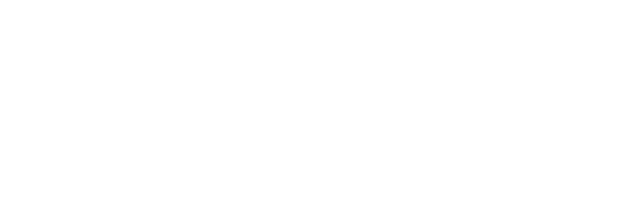
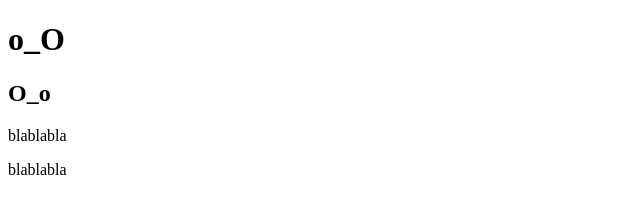
Before and after one commit to Learn2CodePL/FastRepo, a plain HTML site: page index.html in a window 1280 px wide. Shown: the whole page, without its empty margins (0-640 px from the left). Drawn offline with Linux system fonts and the light colour scheme.

Commit message:
[paragraphs]

```diff
--- a/index.html
+++ b/index.html
@@ -1,7 +1,16 @@
 <!doctype html>
 <html>
 <head>
+<title>lol</title>
+
+
 </head>
 <body>
+<h1> o_O </h1>
+<h2> O_o </h2>
+<p> blablabla </p>
+<p> blablabla </p>
+
+
 </body>
 </html>
```
